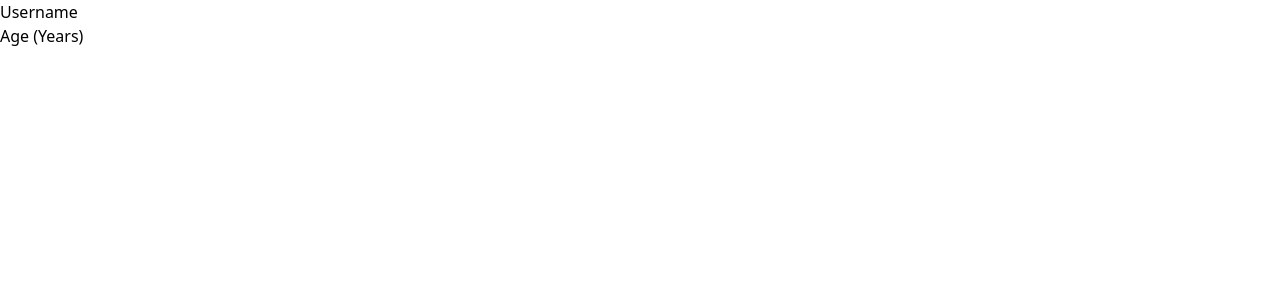
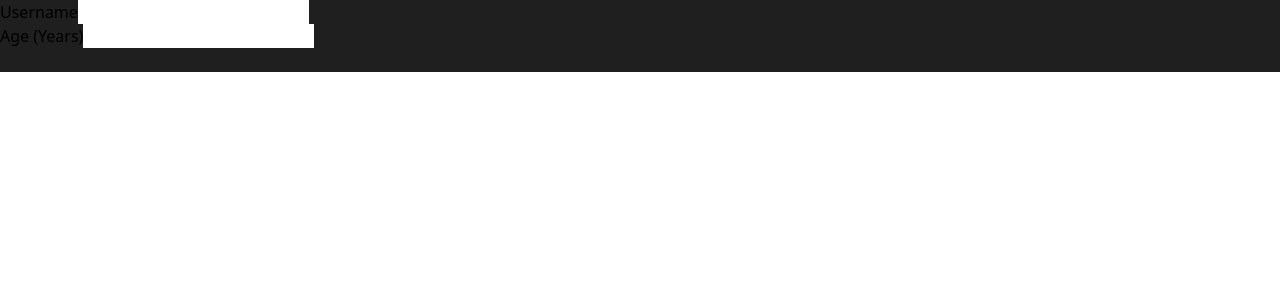
Before and after one commit to Alucard-14/react-course, a React (Create React App) app in the folder users-test/: page / in a window 1280 px wide. Shown: the top 300 px of the page. Built offline with nearby package versions, Linux system fonts and the light colour scheme.

Commit message:
Fixed Key Error

```diff
--- a/users-test/src/App.jsx
+++ b/users-test/src/App.jsx
@@ -4,7 +4,7 @@ import AddUser from './components/Users/AddUser';
 
 function App() {
   return (
-    <div>
+    <div className='container h-full bg-[#1f1f1f]'>
       <AddUser />
     </div>
   );
--- /dev/null
+++ b/users-test/src/components/UI/Card/index.jsx
@@ -0,0 +1,10 @@
+import React from 'react';
+import PropTypes from 'prop-types';
+
+const Card = ({ children }) => {
+  return <div className=''>Card</div>;
+};
+
+Card.propTypes = {};
+
+export default Card;
--- a/users-test/src/components/Users/AddUser/index.jsx
+++ b/users-test/src/components/Users/AddUser/index.jsx
@@ -13,7 +13,10 @@ const AddUser = (props) => {
   return (
     <form onSubmit={handleAddUser}>
       {addUserProps.map((inputProps) => (
-        <FormInput {...inputProps} />
+        <FormInput
+          key={`add-user-form-input-${inputProps.id}`}
+          {...inputProps}
+        />
       ))}
       <button type='submit'></button>
     </form>
```
